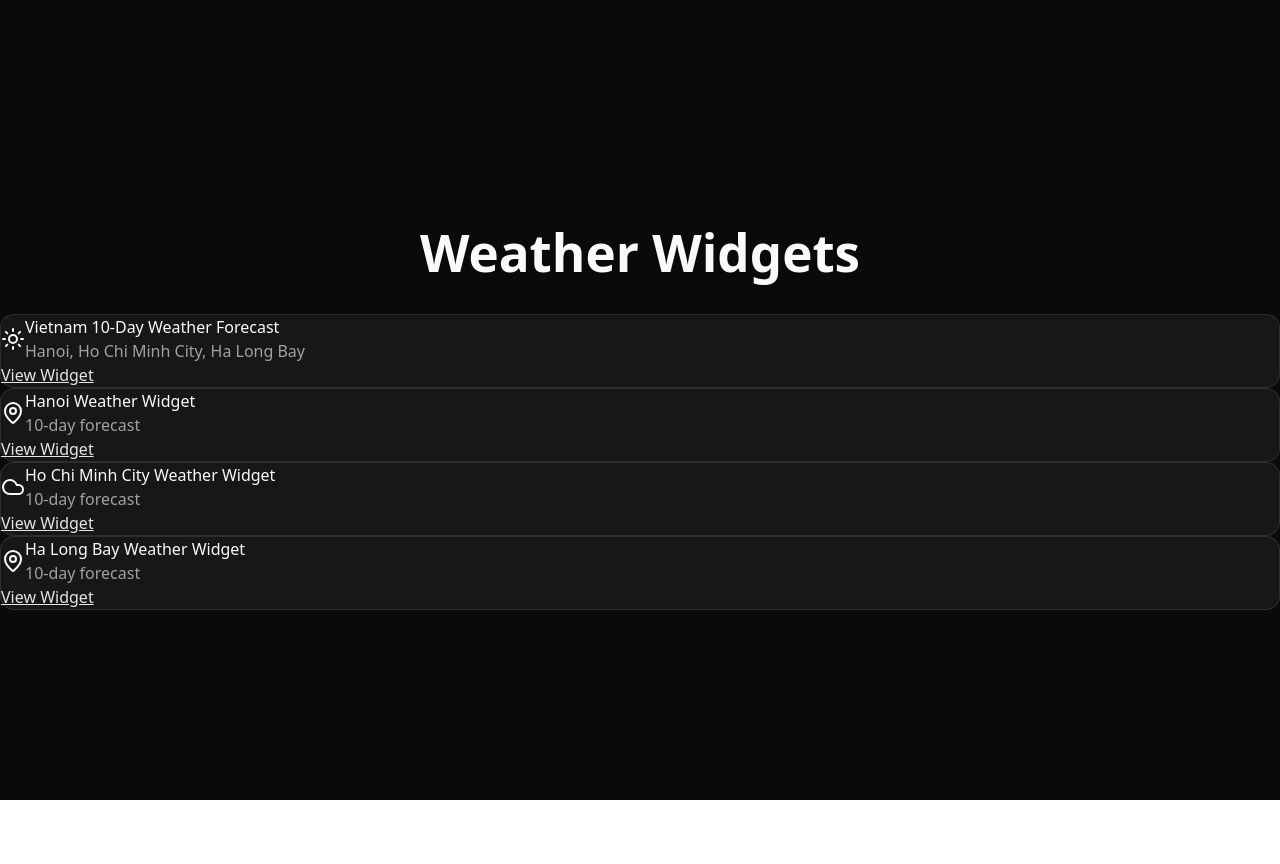
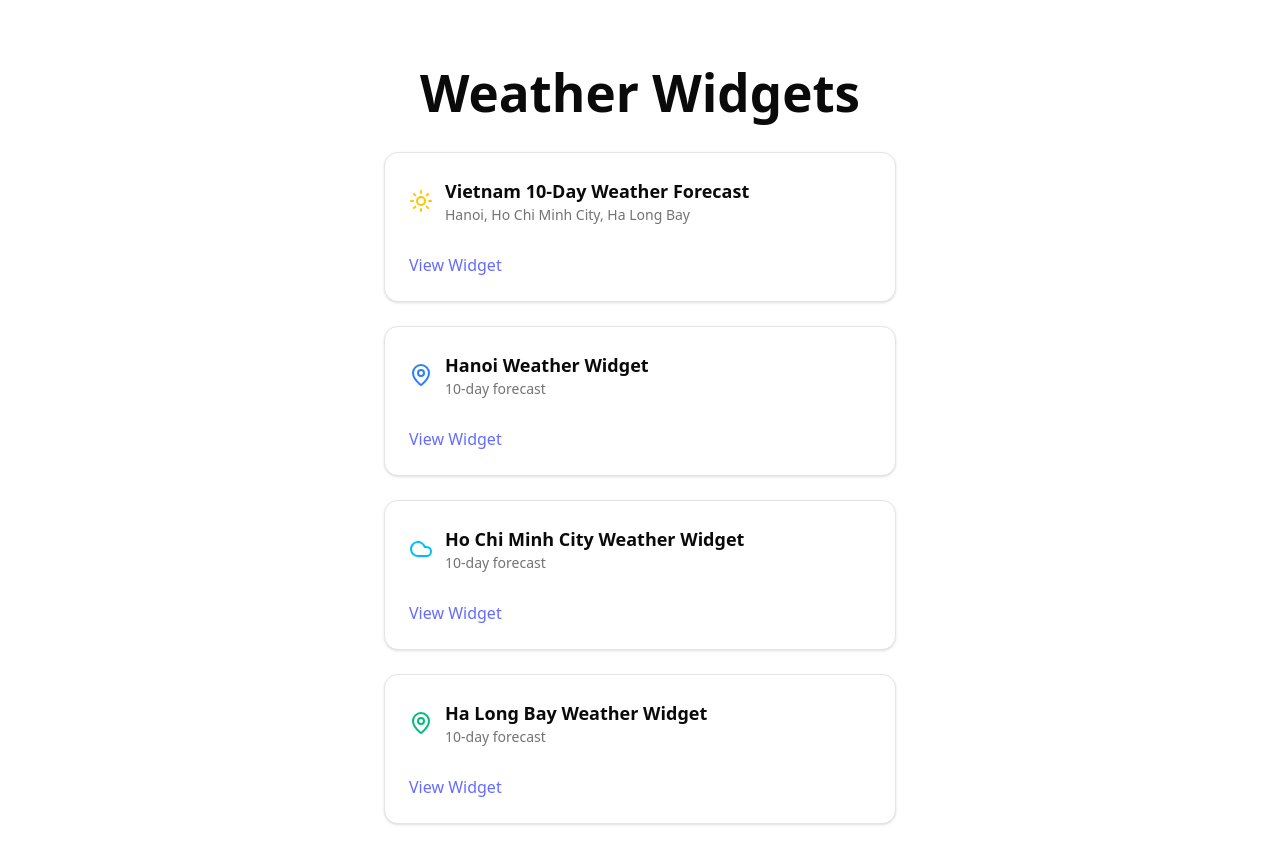
Before and after one commit to n3wth/newth-project, a React (Vite) app: page / in a window 1280 px wide. Shown: the top 864 px of the page. Before the commit the page ends 800 px from the top, so only its background shows below. Built offline with nearby package versions, Linux system fonts and the light colour scheme.

Commit message:
chore: update Tailwind CSS configuration and remove forced dark mode for improved user preference support

```diff
--- a/package.json
+++ b/package.json
@@ -21,6 +21,7 @@
     "@shadcn/ui": "^0.0.4",
     "@tailwindcss/cli": "^4.1.10",
     "@tailwindcss/postcss": "^4.1.10",
+    "@tailwindcss/vite": "^4.1.10",
     "@types/node": "^24.0.1",
     "@types/react": "^19.1.8",
     "@types/react-dom": "^19.1.6",
--- a/src/components/Layout.tsx
+++ b/src/components/Layout.tsx
@@ -6,11 +6,9 @@ interface LayoutProps {
 
 const Layout = ({ children }: LayoutProps) => {
   return (
-    <div className="min-h-screen w-full max-w-[1600px] mx-auto py-4">
-      <main className="px-2">
+      <main>
         {children}
       </main>
-    </div>
   );
 };
 
--- a/src/index.css
+++ b/src/index.css
@@ -1,4 +1,5 @@
 
+@import "tailwindcss";
 @import "tw-animate-css";
 
 @custom-variant dark (&:is(.dark *));
--- a/src/main.tsx
+++ b/src/main.tsx
@@ -8,8 +8,7 @@ const rootElement = document.getElementById('root')
 if (rootElement) {
   rootElement.classList.add('w-full')
 }
-// Add dark mode class to <html> for shadcn/ui theme support
-document.documentElement.classList.add('dark');
+// Removed forced dark mode for system preference
 
 ReactDOM.createRoot(rootElement!).render(
   <React.StrictMode>
```
